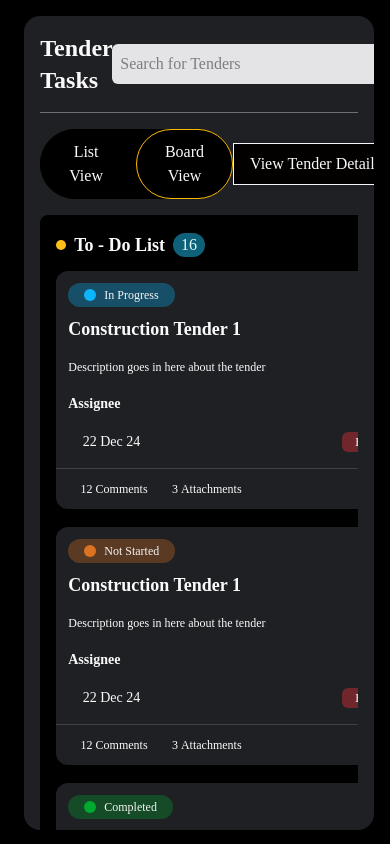
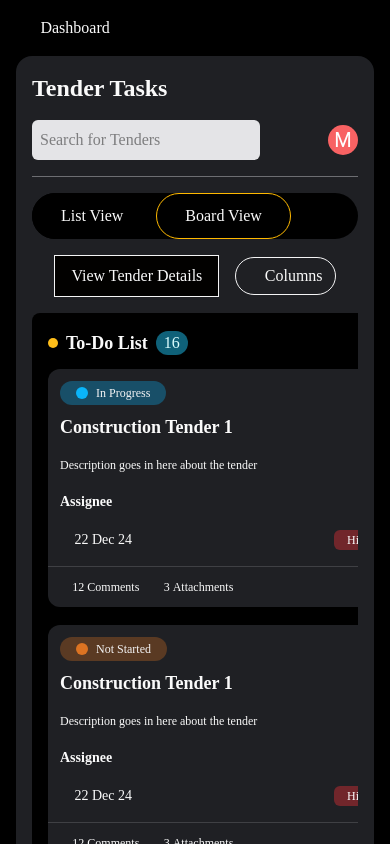
Before and after one commit to MANANTANDON/uch.ai_test, a Next.js app: page / in a window 390 px wide. Built offline with nearby package versions, Linux system fonts and the light colour scheme; a web font is replaced by a local one.

Commit message:
responsive design with hover animation added...

```diff
--- a/package.json
+++ b/package.json
@@ -11,6 +11,7 @@
   "dependencies": {
     "@emotion/react": "^11.14.0",
     "@emotion/styled": "^11.14.1",
+    "@hello-pangea/dnd": "^18.0.1",
     "@mui/material": "^7.3.5",
     "next": "16.0.1",
     "react": "19.2.0",
--- a/src/components/Cards/StatusCard.tsx
+++ b/src/components/Cards/StatusCard.tsx
@@ -1,4 +1,4 @@
-import { Avatar } from "@mui/material";
+import { Tooltip } from "@mui/material";
 import Image from "next/image";
 import React from "react";
 
@@ -16,9 +16,22 @@ interface StatusCardInterface {
 }
 
 export const StatusCard: React.FC<StatusCardInterface> = ({ data }) => {
+  const getHoverShadow = () => {
+    if (data.status === "In Progress") {
+      return "hover:shadow-[0_0_15px_rgba(10,181,250,0.5)]";
+    } else if (data.status === "Not Started") {
+      return "hover:shadow-[0_0_15px_rgba(220,115,34,0.5)]";
+    } else if (data.status === "Completed") {
+      return "hover:shadow-[0_0_15px_rgba(0,169,47,0.5)]";
+    }
+    return "";
+  };
+
   return (
     <>
-      <div className="bg-[#1F2024] rounded-xl w-[348px] max-w-[348px]">
+      <div
+        className={`bg-[#1F2024] rounded-xl w-[348px] max-w-[348px] ${getHoverShadow()} hover:scale-[1.02] transition-all duration-200 cursor-pointer`}
+      >
         {/* Task Status */}
         <div className="px-3 pt-3 flex items-center justify-between">
           <div
@@ -45,9 +58,11 @@ export const StatusCard: React.FC<StatusCardInterface> = ({ data }) => {
             />
             <div className="text-zinc-100 text-xs">{data.status}</div>
           </div>
-          <div className="text-zinc-50 hover:cursor-pointer font-semibold">
-            􀍠
-          </div>
+          <Tooltip title="More options" arrow>
+            <div className="text-zinc-50 hover:cursor-pointer font-semibold">
+              􀍠
+            </div>
+          </Tooltip>
         </div>
         {/* Task Title */}
         <div className="text-zinc-50 px-3 text-lg py-2 font-semibold">
--- a/src/components/CardsView.tsx
+++ b/src/components/CardsView.tsx
@@ -3,17 +3,39 @@ import { TODOLIST } from "@/constant";
 import { Tooltip } from "@mui/material";
 import { StatusCard } from "./Cards/StatusCard";
 
-export const CardsView: React.FC = () => {
+interface CardsViewInterface {
+  title: string;
+}
+
+export const CardsView: React.FC<CardsViewInterface> = ({ title }) => {
+  const filteredList =
+    title === "To-Do List"
+      ? TODOLIST
+      : TODOLIST.filter((item) => item.status === title);
+
   return (
-    <>
-      <div className="mt-4 shrink-0">
+    <div className="shrink-0">
       <div className="bg-[#000000] p-4 rounded-lg">
         <div className="flex items-center justify-between">
           <div className="flex items-center gap-2">
-              <div className="h-2.5 w-2.5 bg-[#FFBE1A] rounded-[100px]"></div>
-              <div className="text-zinc-50 text-lg font-bold">To - Do List</div>
-              <div className="bg-[#0F6179] text-[#DCFEFF] px-2 rounded-[50px] ">
-                {TODOLIST.length}
+            <div
+              className="h-2.5 w-2.5 rounded-[100px]"
+              style={{
+                backgroundColor:
+                  title === "To-Do List"
+                    ? "#FFBE1A"
+                    : title === "In Progress"
+                    ? "#06BCFD"
+                    : title === "Not Started"
+                    ? "#E97925"
+                    : title === "Completed"
+                    ? "#0EAC35"
+                    : "",
+              }}
+            />
+            <div className="text-zinc-50 text-lg font-bold">{title}</div>
+            <div className="bg-[#0F6179] text-[#DCFEFF] px-2 rounded-[50px]">
+              {filteredList.length}
             </div>
           </div>
           <div className="flex items-center gap-3">
@@ -30,14 +52,11 @@ export const CardsView: React.FC = () => {
           </div>
         </div>
         <div className="flex flex-col gap-[18px] mt-3">
-            {TODOLIST.map((item, key) => (
-              <div key={key}>
-                <StatusCard data={item} />
-              </div>
+          {filteredList.map((item, key) => (
+            <StatusCard key={key} data={item} />
           ))}
         </div>
       </div>
     </div>
-    </>
   );
 };
--- a/src/components/Layout/Layout.tsx
+++ b/src/components/Layout/Layout.tsx
@@ -1,6 +1,7 @@
-import { Grid } from "@mui/material";
+import { Grid, useMediaQuery } from "@mui/material";
 import React, { useState } from "react";
 import { Sidemenu } from "../Sidemenu/Sidemenu";
+import { MobileSideMenu } from "../Sidemenu/MobileSideMenu";
 
 interface LayoutProps {
   children: React.ReactNode;
@@ -8,6 +9,7 @@ interface LayoutProps {
 
 export const Layout: React.FC<LayoutProps> = ({ children }) => {
   const [isExpanded, setIsExpanded] = useState(false);
+  const isMobile = useMediaQuery("(max-width:768px)");
 
   const toggleSidebar = () => {
     setIsExpanded(!isExpanded);
@@ -17,20 +19,23 @@ export const Layout: React.FC<LayoutProps> = ({ children }) => {
     <div className="bg-[#000000] h-screen w-screen overflow-scroll">
       <Grid container>
         <Grid
-          size={isExpanded ? 1.5 : 0.5}
+          size={{ xs: 0, md: isExpanded ? 1.5 : 0.5 }}
           sx={{
             transition: "all 0.5s ease-in-out",
+            display: { xs: "none", md: "block" },
           }}
           className="pl-1"
         >
           <Sidemenu onToggle={toggleSidebar} isExpanded={isExpanded} />
         </Grid>
         <Grid
-          size={isExpanded ? 10.5 : 11.5}
+          size={{ xs: 12, md: isExpanded ? 10.5 : 11.5 }}
           sx={{
             transition: "all 0.5s ease-in-out",
           }}
+          className="h-screen "
         >
+          {isMobile && <MobileSideMenu />}
           {children}
         </Grid>
       </Grid>
--- /dev/null
+++ b/src/components/Sidemenu/MobileSideMenu.tsx
@@ -0,0 +1,55 @@
+import { MENUS } from "@/constant";
+import { Drawer } from "@mui/material";
+import React, { useState } from "react";
+
+export const MobileSideMenu: React.FC = () => {
+  const [open, setOpen] = useState<boolean>(false);
+  return (
+    <>
+      <div className="text-zinc-50 p-4 flex items-center gap-3">
+        <div onClick={() => setOpen(true)}>􀌇</div> <div>Dashboard</div>
+      </div>
+      <Drawer
+        open={open}
+        onClose={() => setOpen(false)}
+        PaperProps={{
+          sx: {
+            width: "70vw", // 60% of screen width
+            backgroundColor: "#000000",
+            color: "white",
+            border: "1px solid #FF6B0040",
+            p: 2,
+          },
+        }}
+      >
+        <div>
+          <div className="flex items-center justify-between">
+            <div className="font-semibold text-xl">Tender Drawer</div>
+            <div onClick={() => setOpen(false)}>􀆄</div>
+          </div>
+          <div className="mt-5">
+            {MENUS.map((item, key) => (
+              <div
+                className="flex items-center gap-3 pr-4 py-3 hover:bg-amber-500/40 cursor-pointer rounded-lg"
+                key={key}
+              >
+                <div
+                  className={
+                    item.name === "Tender Task"
+                      ? "text-amber-400/90"
+                      : "text-zinc-50"
+                  }
+                >
+                  {item.icon}
+                </div>
+                <div className="text-zinc-50 whitespace-nowrap">
+                  {item.name}
+                </div>
+              </div>
+            ))}
+          </div>
+        </div>
+      </Drawer>
+    </>
+  );
+};
--- a/src/components/TenderTaskPage.tsx
+++ b/src/components/TenderTaskPage.tsx
@@ -7,17 +7,17 @@ export const TenderTaskPage: React.FC = () => {
   const [buttonSelect, setButtonSelect] = useState("board");
   return (
     <>
-      <div className="bg-[#1F2024] p-4 rounded-2xl ml-2 mr-4 mt-4 h-[calc(100vh-30px)] overflow-scroll">
-        <div className="flex items-center justify-between border-b border-[#6D6E72] pb-4">
+      <div className="bg-[#1F2024] p-4 rounded-2xl ml-4  lg:ml-6 xl:ml-2  mr-4 mt-0 md:mt-4 h-[calc(100vh-30px)] overflow-hidden">
+        <div className="flex flex-col md:flex-row  items-start md:items-center justify-between border-b border-[#6D6E72] pb-4">
           <div className="text-zinc-50 sfpro text-2xl font-bold">
             Tender Tasks
           </div>
-          <div className="flex items-center gap-5">
+          <div className="flex items-center gap-5 mt-4 md:mt-0">
             {/* Search Box */}
             <div className="bg-zinc-200 flex items-center gap-1.5 pl-2 pr-0.5 py-0.5 rounded-md">
               <input
                 value={searchText}
-                className="w-[350px] max-w-[350px] outline-0 font-medium"
+                className="w-full md:w-[350px] md:max-w-[350px] outline-0 font-medium"
                 placeholder="Search for Tenders"
                 onChange={(e) => setSearchText(e.target.value)}
               />
@@ -42,7 +42,7 @@ export const TenderTaskPage: React.FC = () => {
             </div>
           </div>
         </div>
-        <div className="flex items-center gap-0 mt-4">
+        <div className="flex flex-col md:flex-row items-center gap-4 mt-4">
           <div className="bg-[#000000] w-full rounded-[100px] flex items-center gap-1">
             <button
               className={`text-zinc-50 px-7 py-2.5 border border-[#000000] ${
@@ -74,11 +74,11 @@ export const TenderTaskPage: React.FC = () => {
             </button>
           </div>
         </div>
-        <div className="flex items-center gap-[35px] overflow-auto">
-          <CardsView />
-          <CardsView />
-          <CardsView />
-          <CardsView />
+        <div className="flex gap-[35px] overflow-auto mt-4 h-[calc(100vh-300px)] sm:h-[calc(100vh-190px)] custom-scrollbar">
+          <CardsView title="To-Do List" />
+          <CardsView title="In Progress" />
+          <CardsView title="Not Started" />
+          <CardsView title="Completed" />
         </div>
       </div>
     </>
--- a/src/constant.jsx
+++ b/src/constant.jsx
@@ -1,3 +1,10 @@
+export const MENUS = [
+  { name: "Search", icon: "􀊫", path: "" },
+  { name: "Tender Task", icon: "􀥜", path: "" },
+  { name: "Analytics", icon: "􀑁", path: "" },
+  { name: "Contact us", icon: "􀌾", path: "" },
+];
+
 export const TODOLIST = [
   {
     status: "In Progress",
--- a/src/styles/globals.css
+++ b/src/styles/globals.css
@@ -36,3 +36,21 @@ body {
 .sfpro {
   font-family: "SF Pro" !important;
 }
+
+.custom-scrollbar::-webkit-scrollbar {
+  height: 15px;
+  width: 15px;
+}
+.custom-scrollbar::-webkit-scrollbar-track {
+  background: #000000;
+  border-radius: 10px;
+}
+.custom-scrollbar::-webkit-scrollbar-thumb {
+  background: #626367;
+  border-radius: 100px;
+  border: 4px solid #000000;
+  background-clip: padding-box;
+}
+.custom-scrollbar::-webkit-scrollbar-thumb:hover {
+  background: #626367;
+}
```
Also changed, not shown: 1 other file (tests, documents, lock files or other folders). Lines whose indentation alone changed are shown as unchanged.
